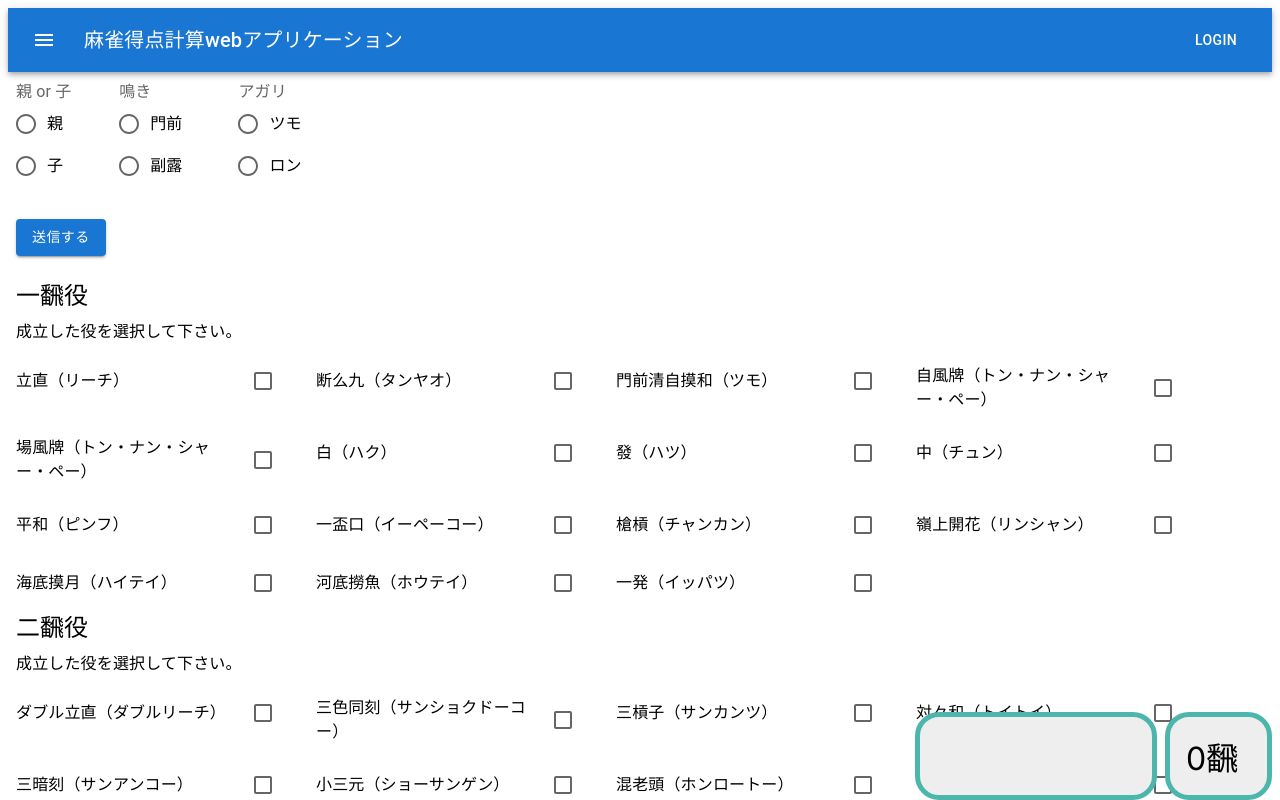
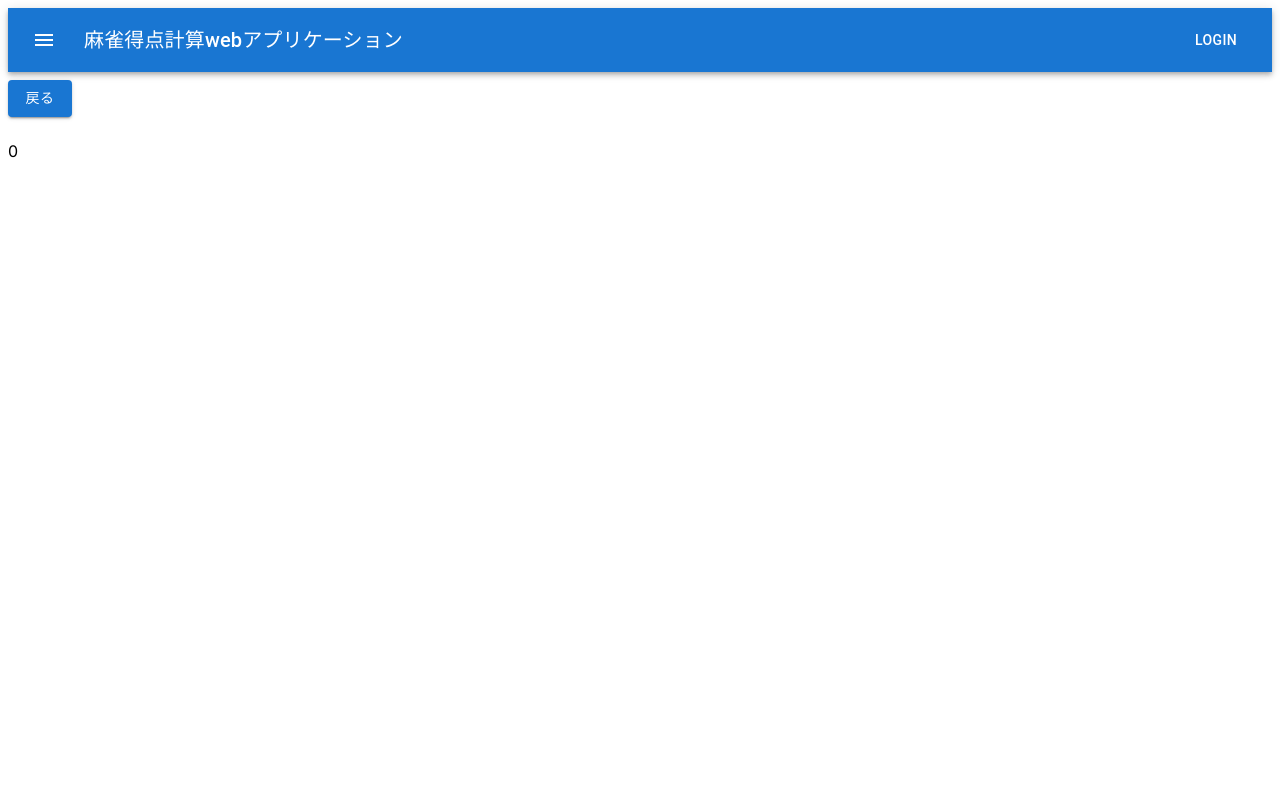
Before and after one commit to i068edo/mj-app, a Next.js app: page / in a window 1280 px wide. Both pictures are taken after a click on the button "送信する". Shown: the top 800 px of the page. Built offline with nearby package versions, Linux system fonts and the light colour scheme.

Commit message:
コンポーネントの表示/非表示切り替え機能を実装

```diff
--- a/src/app/page.js
+++ b/src/app/page.js
@@ -6,10 +6,12 @@ import AppBar from './AppBar';
 import YakuField from './yaku/YakuField';
 import FuField from './fu/FuField';
 import ResultField from './result/ResultField';
+import { render } from 'react-dom';
 
-function ParentField( visibleYakuField, setVisibleYakuField,
+function ParentField(props) {
+  const { visibleYakuField, setVisibleYakuField,
     visibleFuField, setVisibleFuField,
-                      visibleResultField, setVisibleResultField ){
+    visibleResultField, setVisibleResultField } = props;
 
   const [oyaKo, setOyaKo] = useState('');
   const [menzenFuuro, setMenzenFuuro] = useState('');
@@ -47,17 +49,29 @@ function ParentField( visibleYakuField, setVisibleYakuField,
 
   return (
     <div>
-      <YakuField {...{ oyaKo: oyaKo, setOyaKo: setOyaKo, menzenFuuro: menzenFuuro, setMenzenFuuro, setMenzenFuuro,
+      {visibleYakuField &&
+        <YakuField {...{
+          visibleYakuField: visibleYakuField, setVisibleYakuField: setVisibleYakuField,
+          visibleFuField: visibleFuField, setVisibleFuField: setVisibleFuField, visibleResultField: visibleResultField,
+          setVisibleResultField: setVisibleResultField, oyaKo: oyaKo, setOyaKo: setOyaKo, menzenFuuro: menzenFuuro, setMenzenFuuro: setMenzenFuuro,
           tsumoRon: tsumoRon, setTsumoRon: setTsumoRon, han: han, setHan: setHan, yakuList: yakuList, setYakuList: setYakuList,
           yakuNameList1: yakuNameList1, yakuNameList2: yakuNameList2, yakuNameList3: yakuNameList3,
           yakuNameList6: yakuNameList6, yakumanNameList: yakumanNameList, yakumanNameList2: yakumanNameList2,
-                  totalPoint: totalPoint, setTotalPoint: setTotalPoint }}/>
+          totalPoint: totalPoint, setTotalPoint: setTotalPoint
+        }} />
+      }
       {/* <FuField /> */}
-      <ResultField  {...{ oyaKo: oyaKo, setOyaKo: setOyaKo, menzenFuuro: menzenFuuro, setMenzenFuuro, setMenzenFuuro,
+      {visibleResultField &&
+        <ResultField  {...{
+          visibleYakuField: visibleYakuField, setVisibleYakuField: setVisibleYakuField,
+          visibleFuField: visibleFuField, setVisibleFuField: setVisibleFuField, visibleResultField: visibleResultField,
+          setVisibleResultField: setVisibleResultField, oyaKo: oyaKo, setOyaKo: setOyaKo, menzenFuuro: menzenFuuro, setMenzenFuuro, setMenzenFuuro,
           tsumoRon: tsumoRon, setTsumoRon: setTsumoRon, han: han, setHan: setHan, yakuList: yakuList, setYakuList: setYakuList,
           yakuNameList1: yakuNameList1, yakuNameList2: yakuNameList2, yakuNameList3: yakuNameList3,
           yakuNameList6: yakuNameList6, yakumanNameList: yakumanNameList, yakumanNameList2: yakumanNameList2,
-                  totalPoint: totalPoint, setTotalPoint: setTotalPoint }}/>
+          totalPoint: totalPoint, setTotalPoint: setTotalPoint
+        }} />
+      }
     </div>
   )
 
@@ -67,19 +81,20 @@ function ParentField( visibleYakuField, setVisibleYakuField,
 export default function Home() {
   const [visibleYakuField, setVisibleYakuField] = useState(true);
   const [visibleFuField, setVisibleFuField] = useState(true);
-  const [visibleResultField, setVisibleResultField] = useState(true);
+  const [visibleResultField, setVisibleResultField] = useState(false);
 
   return (
     <main className="body">
       <AppBar />
 
-      <ParentField
-        visibleYakuField={{visibleYakuField}}
-        setVisibleYakuField={{setVisibleYakuField}}
-        visibleFuField={{visibleFuField}}
-        setVisibleFuField={{setVisibleFuField}}
-        visibleResultField={{visibleResultField}}
-        setVisibleResultField={{setVisibleResultField}}
+      <ParentField {...{
+        visibleYakuField: visibleYakuField,
+        setVisibleYakuField: setVisibleYakuField,
+        visibleFuField: visibleFuField,
+        setVisibleFuField: setVisibleFuField,
+        visibleResultField: visibleResultField,
+        setVisibleResultField: setVisibleResultField
+      }}
       />
     </main>
   )
--- a/src/app/result/ResultField.js
+++ b/src/app/result/ResultField.js
@@ -1,15 +1,23 @@
 import * as React from 'react';
 import { useState } from 'react';
+import Button from '@mui/material/Button';
 
-export default function ResultField( props ){
-    const { oyaKo, setOyaKo, menzenFuuro, setMenzenFuuro, tsumoRon, setTsumoRon,
-        han, setHan, yakuList, setYakuList, yakuNameList1,
-         yakuNameList2, yakuNameList3, yakuNameList6,
-          yakumanNameList, yakumanNameList2, totalPoint, setTotalPoint } = props;
+export default function ResultField(props) {
+    const { visibleYakuField, setVisibleYakuField, visibleFuField, setVisibleFuField,
+        visibleResultField, setVisibleResultField, oyaKo, setOyaKo, menzenFuuro, setMenzenFuuro,
+        tsumoRon, setTsumoRon, han, setHan, yakuList, setYakuList, yakuNameList1,
+        yakuNameList2, yakuNameList3, yakuNameList6,
+        yakumanNameList, yakumanNameList2, totalPoint, setTotalPoint } = props;
 
-    return(
+    function backButtonClick() {
+        setVisibleYakuField(true);
+        setVisibleResultField(false);
+    }
+
+    return (
         <div>
-            {totalPoint}
+            <Button variant='contained' sx={{ mt: 1, mb: 3 }} onClick={backButtonClick}>戻る</Button>
+            <div>{totalPoint}</div>
         </div>
     )
 }
--- a/src/app/yaku/YakuField.js
+++ b/src/app/yaku/YakuField.js
@@ -11,10 +11,12 @@ import YakuResult from './YakuResult';
 import YakuSubmitButton from './YakuSubmitButton';
 
 export default function YakuField( props ){
-    const { oyaKo, setOyaKo, menzenFuuro, setMenzenFuuro, tsumoRon, setTsumoRon,
+    const { visibleYakuField, setVisibleYakuField, visibleFuField, setVisibleFuField,
+            visibleResultField, setVisibleResultField,
+            oyaKo, setOyaKo, menzenFuuro, setMenzenFuuro, tsumoRon, setTsumoRon,
             han, setHan, yakuList, setYakuList, yakuNameList1,
-             yakuNameList2, yakuNameList3, yakuNameList6,
-              yakumanNameList, yakumanNameList2, totalPoint, setTotalPoint } = props;
+            yakuNameList2, yakuNameList3, yakuNameList6,
+            yakumanNameList, yakumanNameList2, totalPoint, setTotalPoint } = props;
 
     return(
         <Box sx={{mt:1, ml:1}}>
@@ -24,7 +26,9 @@ export default function YakuField( props ){
                 <TsumoRonRadioGroup {...{ tsumoRon: tsumoRon, setTsumoRon: setTsumoRon }}/>
             </Stack>
 
-            <YakuSubmitButton  {...{ oyaKo: oyaKo, setOyaKo: setOyaKo, menzenFuuro: menzenFuuro, setMenzenFuuro, setMenzenFuuro,
+            <YakuSubmitButton  {...{ visibleYakuField: visibleYakuField, setVisibleYakuField: setVisibleYakuField,
+                  visibleFuField: visibleFuField, setVisibleFuField: setVisibleFuField, visibleResultField: visibleResultField,
+                  setVisibleResultField: setVisibleResultField, oyaKo: oyaKo, setOyaKo: setOyaKo, menzenFuuro: menzenFuuro, setMenzenFuuro, setMenzenFuuro,
                   tsumoRon: tsumoRon, setTsumoRon: setTsumoRon, han: han, setHan: setHan, yakuList: yakuList, setYakuList: setYakuList,
                   yakuNameList1: yakuNameList1, yakuNameList2: yakuNameList2, yakuNameList3: yakuNameList3,
                   yakuNameList6: yakuNameList6, yakumanNameList: yakumanNameList, yakumanNameList2: yakumanNameList2,
--- a/src/app/yaku/YakuSubmitButton.js
+++ b/src/app/yaku/YakuSubmitButton.js
@@ -3,12 +3,17 @@ import { useState } from 'react';
 import Button from '@mui/material/Button';
 
 export default function YakuSubmitButton( props ){
-    const { oyaKo, setOyaKo, menzenFuuro, setMenzenFuuro, tsumoRon, setTsumoRon,
+    const { visibleYakuField, setVisibleYakuField, visibleFuField, setVisibleFuField,
+        visibleResultField, setVisibleResultField, oyaKo, setOyaKo, menzenFuuro,
+        setMenzenFuuro, tsumoRon, setTsumoRon,
         han, setHan, yakuList, setYakuList, yakuNameList1,
-         yakuNameList2, yakuNameList3, yakuNameList6,
-          yakumanNameList, yakumanNameList2, totalPoint, setTotalPoint } = props;
+        yakuNameList2, yakuNameList3, yakuNameList6,
+        yakumanNameList, yakumanNameList2, totalPoint, setTotalPoint } = props;
 
     function yakuSubmitClick(){
+        console.log(visibleYakuField);
+        setVisibleYakuField(false);
+        setVisibleResultField(true);
         if( oyaKo == '親' ){
             calculateOver4hanOya();
         }else if( oyaKo == '子' ){
```
Lines whose indentation alone changed are shown as unchanged.
